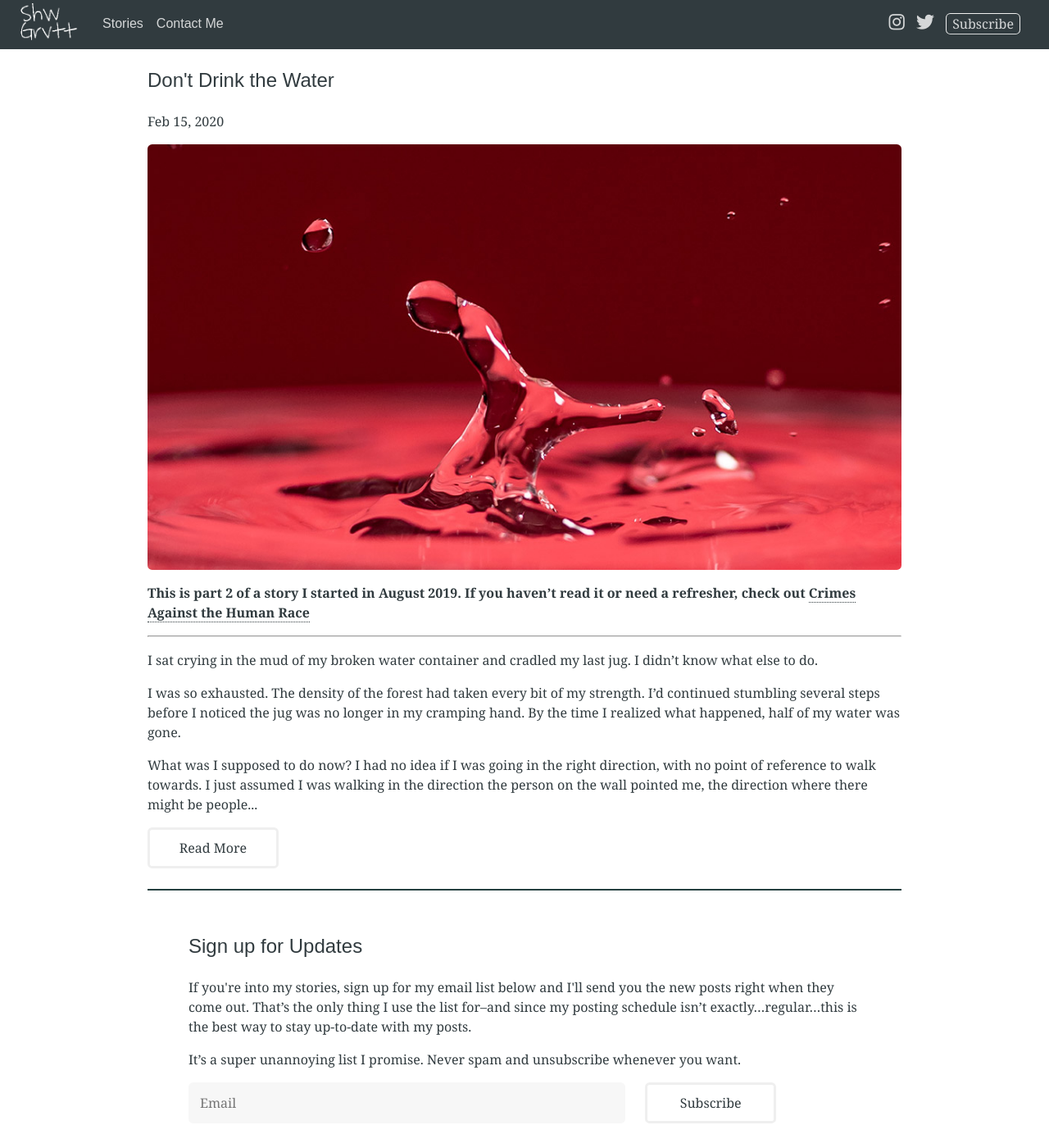
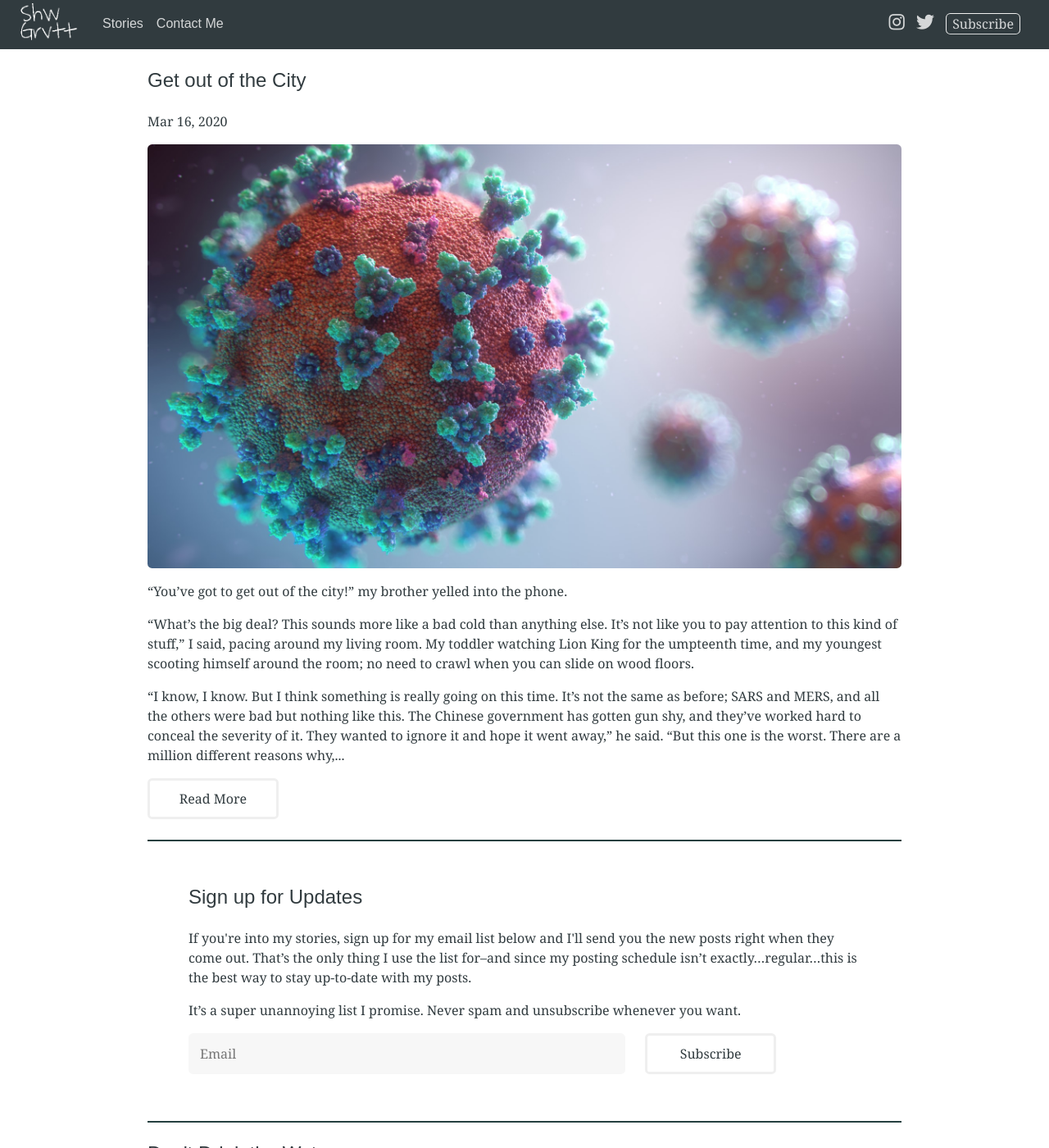
Before and after one commit to shawgravitt/shawgravitt.github.io, a Jekyll site: the page built from stories.html, in a window 1280 px wide and 1400 px high. Shown: the whole window at 82% size. Built offline with Jekyll 4.4.1, drawn with Linux system fonts in a browser that asks for light colours; nearby versions of some CDN libraries; some of the changed lines change nothing that is shown.

Commit message:
adding zombie story

```diff
--- a/_config.yml
+++ b/_config.yml
@@ -59,4 +59,4 @@ defaults:
       type: posts   # limit to posts
     values:
       is_post: true # automatically set is_post=true for all posts
-      image: /images/shwgrvtt-logo.png
+      image: /images/avatar.png
--- /dev/null
+++ b/_posts/2020-03-16-get-out-of-the-city.md
@@ -0,0 +1,162 @@
+---
+layout: post
+title:  "Get out of the City"
+date:   2020-03-16 05:00:00 -0400
+categories: stories
+permalink: /:title
+featured_image: virus.jpg
+image_credit: Photo by [Fusion Medical Animation](https://unsplash.com/@fusion_medical_animation) on Unsplash
+excerpt: "...it fundamentally alters... it changes the behavior of people"
+---
+
+“You’ve got to get out of the city!” my brother yelled into the phone.
+
+“What’s the big deal? This sounds more like a bad cold than anything else. It’s not like you to pay attention to this kind of stuff,” I said, pacing around my living room. My toddler watching Lion King for the umpteenth time, and my youngest scooting himself around the room; no need to crawl when you can slide on wood floors.
+
+“I know, I know. But I think something is really going on this time. It’s not the same as before; SARS and MERS, and all the others were bad but nothing like this. The Chinese government has gotten gun shy, and they’ve worked hard to conceal the severity of it. They wanted to ignore it and hope it went away,” he said. “But this one is the worst. There are a million different reasons why, but I’ve found reports that it affects every blood type differently. It’s gone unnoticed because it most severely affects AB-negative–the rarest blood type.”
+
+“What went unnoticed?”
+
+“COVID-19… it fundamentally alters… it changes the behavior of people with AB-negative blood,” he said.
+
+“Hold on, wait. I thought it was called the Coronavirus. What is COVID-19?”
+
+“HIV causes AIDS, Coronavirus causes COVID-19,” he said.
+
+“When did you become an expert on viruses and blood types? Why hasn’t the CDC or WHO said anything about this yet.”
+
+“I don’t know about the WHO, but the CDC is embarrassed. At the demand of the president, they put 14 infected passengers on a plane with 315 other people and flew them to the States from Japan. On the flight, everyone became infected despite quarantine procedures. It’s spreading like crazy here. And almost two million Americans have AB-negative blood. Our government is now doing the same thing the Chinese government is doing, controlling information to cover their own asses.”
+
+I stopped pacing and stood, watching my kids enjoying their own little worlds.
+
+“Look, worst-case scenario, you get to spend a little time in the mountains and get all the kids together for a few days,” he said. “If I’m totally crazy, you go back home. No harm, no foul.”
+
+I could hear his five-month-old crying in the background.
+
+“I can’t just skip out of work on such short notice. I don’t have the luxury of working wherever I want.”
+
+“Don’t give me that,” he said. “You run that office now, and if one of the juniors is still in town, they can take your clients for a few days. Sis and her husband are packing up now, and they have a way harder time getting off work than you.”
+
+He was right, and a few days in the mountains could be good for me. I could use it after the last several weeks. The stress was really starting to wear me down.
+
+“If you wait too long, you’ll never get out of the city. The traffic will be impossible,” my brother said, snapping me out of my daze. “People are already leaving, trying to put space between themselves and everyone else.”
+
+“OK fine, you convinced me. We’ll pack up and head your way—what the hell was that?”
+
+“What‽ What happened‽,” my brother said.
+
+“Hold on. Something’s going on outside,” I said as I walked to the front of my house. My kids, oblivious to the noise.
+
+“What is it?” I could hear my brother yelling from the phone I now held down at my side.
+
+Outside, my quiet, ideal street was anything but. My neighbor’s brand new Range Rover was laying on its side, one of the custom wheels he’d bragged about getting was still spinning, and three people were lying in the road.
+
+The driver’s side door, the door facing the sky, slowly rose open. I could see the top of my neighbors head trying to climb out of the SUV.
+
+“Is everything OK? What’s going on there?” my brother said frantically into the phone.
+
+“Hold on. My neighbor just wrecked in front of my house,” I said.
+
+“Don’t go outside! Get your family in the car and leave. It’s there, it’s made it to your street,” my brother said as I opened my front door.
+
+“Hey, man! Are you OK?” I yelled to the street from my front door. Before he had the chance to answer, one of the people lying in the street jumped up and started to climb up the side of the car towards my neighbor. Another jumped up from the ground and ran straight at me at an impossibly fast speed.
+
+“Whoa, hey, are you OK?” I yelled at the person running at me.
+
+Just then, my neighbor started yelling. I saw him fighting off the person who’d climbed on top of his SUV.
+
+“Get back in your house!” my brother yelled.
+
+I looked back at the person running at me through my front yard. He’d gained a lot of ground in a short amount of time.
+
+“Hey man, are you OK?” I said, but his pace never slowed, and he never answered. I backed slowly to my door, trying to give him the benefit of the doubt. “Hey!” I yelled again and slammed the door shut.
+
+He hit the door at full speed. I could feel the force of his body rattle through the entire house. I couldn’t believe the door didn’t come off the hinges. One of his hands had slammed through a window next to the door. I was thankful my wife demanded a solid wood door, my first choice would have collapsed as soon as he hit it.
+
+“What’s going on there‽” my brother yelled into my now forgotten phone.
+
+“Some guy just charged me from the street. He hit my front door running at full speed. I’ve never seen anything like it,” I said.
+
+“Listen to me. Don’t pack anything, get your wife, get your kids, and get in the car now. Don’t stop for anything. I’m serious, go now,” he said.
+
+Out of nowhere, my entire house rattled again. I looked through the broken window and saw the person backing up, preparing to ram the door for a third time. I quickly flipped the deadbolt on the door, hoping it would slow him down.
+
+“How contagious is this?” I said to my brother, watching the person charge my door.
+
+“You’ve watched the news, it’s incredibly contagious.”
+
+I yelled up the stairs from the front door to my wife, “Honey! We’ve gotta get out of here now. Get the kids, put them in the truck. We’re heading to my brother’s house.”
+
+“What? Why?” She yelled back. “And who keeps banging on the front door?”
+
+“I’ll explain on the way. We have to go now!” I yelled at the house.
+
+“Yeah, but what about this guy. Shit! This door…,” I panicked into the phone.
+
+There was another massive bang on the door. It would not handle another blow.
+
+“As far as I know, if you aren’t AB-negative, then that is not likely to happen to you. But that person will not stop coming for you,” my brother said as I pushed our dining room table in front of the door just as the person rammed it again.
+
+“What is wrong with him? Why is he doing this?” I said to my brother.
+
+“I have no idea, I don’t think anyone knows what’s happening.”
+
+The frame next to the deadbolt began to crack with the most recent ramming.
+
+” OK, on the way. Gotta go. I’ll call you when we get on the road,” I said and hung up.
+
+“I’m serious, get in the fucking truck right now!” I yelled at the house, causing my toddler to start crying, and my wife to come down the stairs.
+
+“We have to go now,” I said again, panicked that our front door was about to collapse.
+
+My wife didn’t say anything. She slipped by me and the dining room table. She scooped up our youngest, grabbed the diaper bag with her free hand, and ran towards the garage.
+
+“Don’t open the garage door until we’re all in the truck!” I yelled at her as she went around the corner.
+
+“Hey, big man,” I said as calmly as I could, leaning against the table and door to my toddler crying on the couch. “We’re going to go for a car ride to see Uncle Bubby, OK. Can you get your iPad and get in the big car?”
+
+He continued to cry but slid off the couch, dragging his little tablet with the Lion King playing on it.
+
+Another hard bang on the door and the wood around the deadbolt shattered. The door slammed hard against the table and pushed me forward.
+
+I pushed hard to get the table back against the door. The person had managed to get their bloody arm and shoulder in the door. This was the first time I got a good look at him. His face looked totally calm. He could have been a guy jogging in the park if it weren’t for the blood dripping from his arm and my front door crushing his torso.
+
+“Is everyone in the car?” I asked my wife, hoping she could hear me from the garage.
+
+She came around the corner and saw me straining against the door with my feet sliding out from under me. She ran and pushed with me, but there was no slowing this guy down. He never even flinched when she slammed into the table next to me.
+
+“The boys are in the car. We’re as ready as we’re going to be. Who is this? What’s happening?” she said, pushing hard on the table next to me.
+
+“I’m going to hold the door while you run to the truck. Honk the horn when you’re in. I’ll run then close and lock the door behind me. Whoever this is will be in our house before we can pull out,” I said, straining on the table. “I have no idea what is going on.”
+
+I watched as she disappeared around the corner again, and a few seconds later, hit the horn of the truck. The guy was pushing hard, I wouldn’t be able to hold him much longer.
+
+I took a deep breath and ran as hard as I possibly could towards our garage.
+
+As I rounded the corner, the guy grabbed my shoulder, throwing me off balance. He was running so fast he flew past me, leaving several feet of space between us as we both hit the floor.
+
+I scrambled to my feet and made it through the garage door and slammed it behind me just as he slammed into it.
+
+I felt the force of his body in the walls.
+
+I was terrified and focused on getting my family away but still felt pulled to protect my house, our things.
+
+My wife was in the passenger seat with the engine running. My youngest was already asleep, oblivious to everything going on. My oldest sat in his car seat with tear-soaked cheeks, zeroed in on his movie playing on the iPad.
+
+Crying, my wife said, “What is going on? Who was that? Why are they in our house? Oh, my God! You’re bleeding!”
+
+I looked at my shoulder where the guy had grabbed me. My shirt was ripped, and I had a gash running from my shoulder across my upper back.
+
+How had he gotten through the door and over the table so fast?
+
+I reached up to hit the garage door opener, but my wife grabbed my hand. “Wait. Are there more of them outside?”
+
+“I don’t know. But if they are, we can’t stay here. We can’t sit in the garage and hope they go away. The guy inside, whoever he is, seemed very intent on getting us. We need to get out of here. Away from everything. My brother’s place is isolated. We can get there and figure out what’s going on,” I said.
+
+I closed my eyes and readied myself for what could be waiting in the driveway. I locked the truck doors, put it in reverse, took one more deep breath, and clicked the garage door controller. Watching the side mirrors, everything looked clear as the door slowly rose. I was expecting to see feet at the bottom of the door waiting for us to pull out, but nothing.
+
+I glanced at the door leading to the house one last time, just as the frame exploded. The man crashed on to the hood of my wife’s car next to us. I slammed my foot on the gas pedal, the top of the truck ripped the garage door away. The mirror on the passenger side clipped someone, and I saw them fall into the yard between our house and the neighbor’s.
+
+When we got to the street, I slammed the truck into drive and floored it north towards my brother’s house. In my rearview mirror, I could see my neighbor’s body slumped over the side of his car.
+
+There was no way I was stopping for anything until we made it to the mountains.
```
Also changed, not shown: images/virus.jpg (added), 5 other files.
